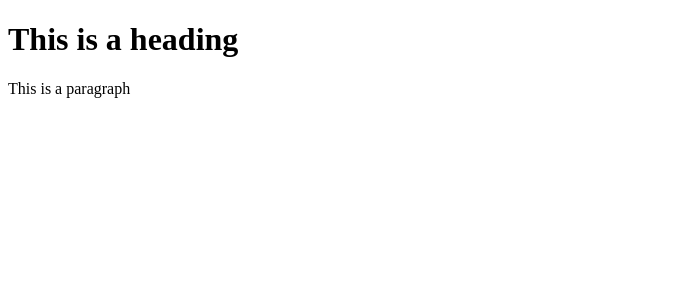
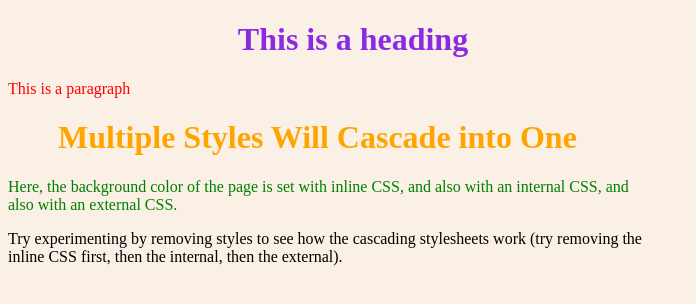
Before and after one commit to akash1446/W3Schools, a plain HTML site: page Favicon/index.html in a window 1280 px wide. Shown: the whole page, without its empty margins (0-696 px from the left). Drawn offline with Linux system fonts and the light colour scheme.

Commit message:
adding of the folders

```diff
--- /dev/null
+++ b/Block Line elements/script.js
@@ -0,0 +1,6 @@
+function myFunction() {
+  var x = document.getElementsByClassName("city");
+  for (var i = 0; i < x.length; i++) {
+    x[i].style.display = "none";
+  }
+}
--- /dev/null
+++ b/Block Line elements/style.css
@@ -0,0 +1,27 @@
+.city {
+  background-color: tomato;
+  color: white;
+  border: 2px solid black;
+  padding: 10px;
+}
+.note{
+    font-size: 120%;
+    color: orangered;
+}
+.main{
+    text-align: center;
+}
+p{
+    text-align: center;
+    color: orange;
+
+}
+#p{
+    text-align: left;
+    color:aquamarine;
+}
+.city{
+    background-color: darkorchid;
+    align-items: center;
+    width: 100px;
+}
--- a/Favicon/index.html
+++ b/Favicon/index.html
@@ -5,10 +5,27 @@
     <meta name="viewport" content="width=device-width, initial-scale=1.0">
     <title>Fire Browser</title>
     <link rel="icon" type="image/x-icon" href="https://i.pinimg.com/1200x/29/51/35/2951355a147b3259dcbcbece888c2ab8.jpg">
-
+    <link rel="stylesheet" type="text/css" href="style.css">
+    <style>
+        body{
+            background-color: linen;
+        }
+        h1{
+            color:orange;
+            margin-left: 50px;
+        }
+        /* This is a single-line comment */
+        p.bad{
+             color:/*green*/green;  /* set text color to green*/
+        }
+    </style>
 </head>
 <body>
-    <h1>This is a heading</h1>
-    <p>This is a paragraph</p>
+    <!-- these heading will be bluevoilet -->
+    <h1 style="color: blueviolet; text-align: center;">This is a heading</h1>
+    <p style="color: red;">This is a paragraph</p>
+    <h1>Multiple Styles Will Cascade into One</h1>
+<p class="bad">Here, the background color of the page is set with inline CSS, and also with an internal CSS, and also with an external CSS.</p>
+<p>Try experimenting by removing styles to see how the cascading stylesheets work (try removing the inline CSS first, then the internal, then the external).</p>
 </body>
 </html>
--- /dev/null
+++ b/Favicon/style.css
@@ -0,0 +1,14 @@
+html body{
+    width:50%;
+    height:50%;
+}
+body{
+    background-color: honeydew;
+}
+h1{
+    color:navy;
+    margin-left: 30px;
+}
+p{
+    color:black
+}
--- /dev/null
+++ b/ServerSentApi/style.css
@@ -0,0 +1,22 @@
+* {
+  padding: 0;
+  margin: 0;
+  box-sizing: border-box;
+}
+
+html, body {
+  width: 100%;
+  height: 100%;
+}
+body{
+    background-color: lightblue;
+}
+h1{
+    color:white;
+    text-align: center;
+}
+#result{
+     width:100px;
+     height: auto;
+     background-color: blanchedalmond;
+}
```
Also changed, not shown: Block Line elements/index.html (+3 -24 lines), Html Audio/index.html (+14 -1 lines), ServerSentApi/index.html (+1 -0 lines).
